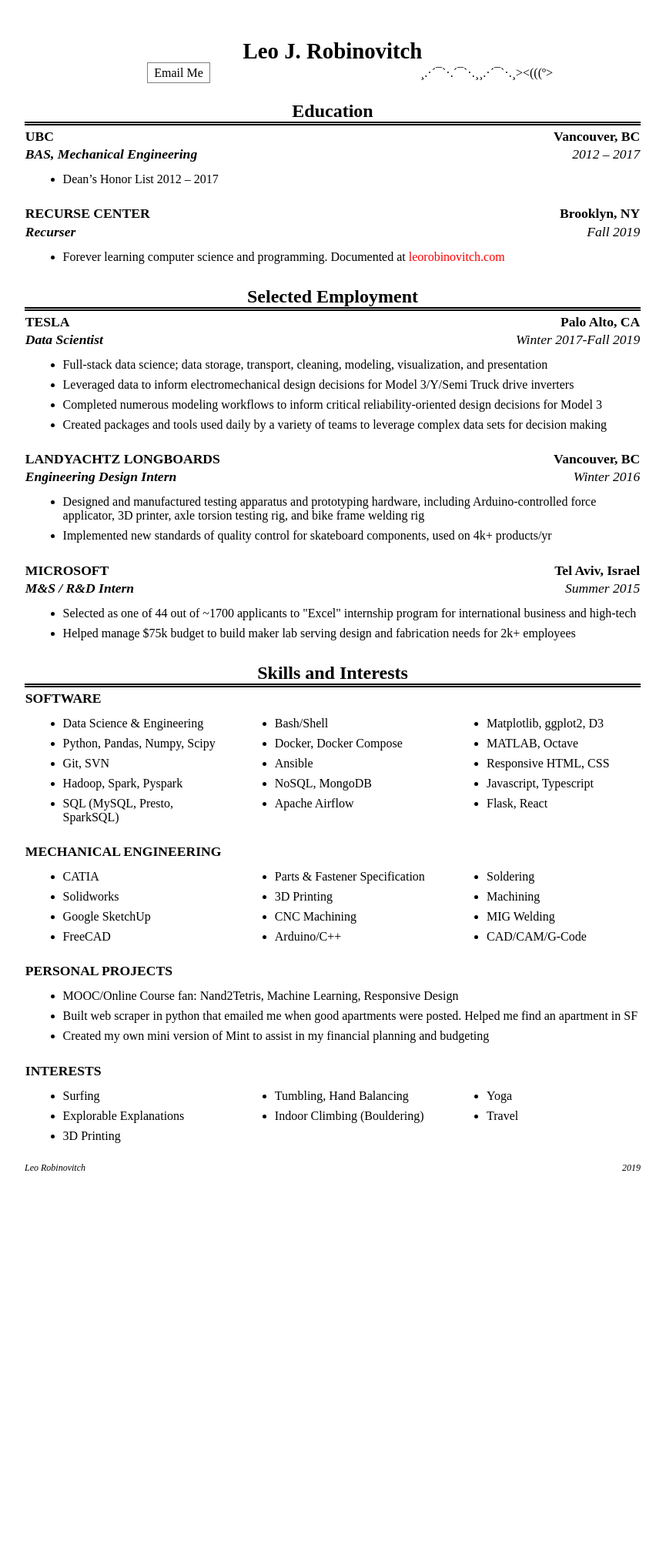
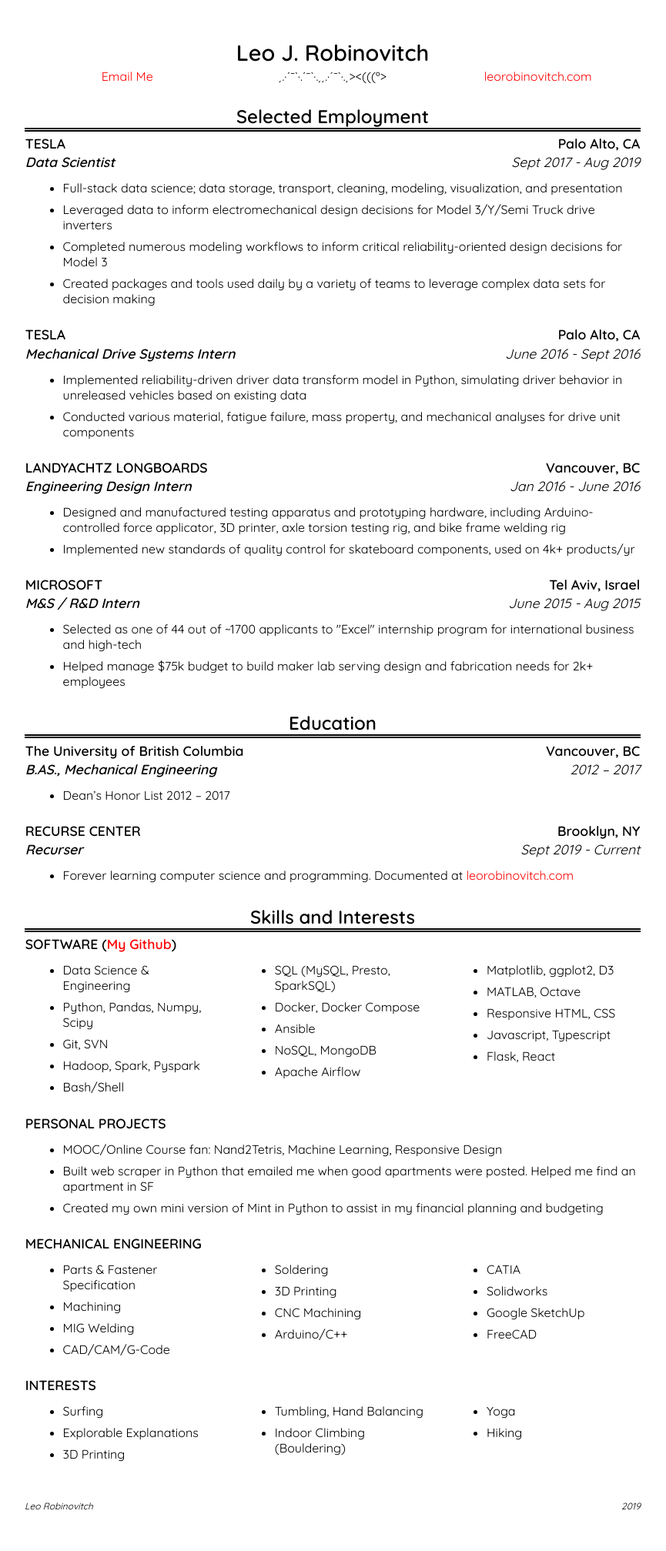
Before and after one commit to robinovitch61/robinovitch61.github.io, a Jekyll site: the page resume.html, which Jekyll copies as it is, in a window 1280 px wide. Shown: the whole page at 77% size, without its empty margins (208-1073 px from the left). Built offline with Jekyll 4.4.1, drawn with Linux system fonts in a browser that asks for light colours; before the commit the page ends 1576 px from its top, so only the background shows below that.

Commit message:
update resume

```diff
--- a/resume.html
+++ b/resume.html
@@ -8,16 +8,13 @@
     <meta name="description" content="Leo Robinovitch">
     <meta name="keywords" content="hire,me,please">
   <link rel="shortcut icon" href="/assets/images/favicon.png" type="image/vnd.microsoft.icon">
+  <link href="https://fonts.googleapis.com/css?family=Quicksand:400,600&display=swap" rel="stylesheet">
   <style type="text/css">
-
-    html {
-      font-size: 16px;
-    }
 
     body {
       margin: 0;
       color: black;
-      font-family: TimesNewRoman,Times New Roman,Times,Baskerville,Georgia,serif;
+      font-family: 'Quicksand', sans-serif;
     }
 
     .container {
@@ -47,7 +44,7 @@
     }
 
     section {
-      margin-top: 1.5625em;
+      margin-bottom: 1.5625em;
     }
 
     a {
@@ -62,7 +59,7 @@
 
     .a-contact {
       padding: 0.25em 0.5em;
-      border: 1px solid grey;
+      /* border: 1px solid grey; */
     }
 
     a:active,
@@ -108,24 +105,35 @@
       overflow-wrap: break-word;
     }
 
-    .ul-container {
+    .doc-subtitle,
+    .ul-container,
+    .item-subtitle,
+    .footer {
       display: flex;
       flex-wrap: wrap;
-      align-items: flex-start;
       justify-content: space-between;
     }
 
+    .ul-container {
+      align-items: flex-start;
+    }
+
     .item-subtitle {
-      display: flex;
-      flex-wrap: wrap;
-      justify-content: space-between;
       margin: 0 0.05em;
+    }
+
+    .footer {
+      margin-bottom: 3.125em;
+    }
+
+    .doc-subtitle {
+      justify-content: space-around;
     }
 
     @media screen and (max-width:800px) {
 
-      .ul-container {
-        flex-direction: column;
+      header {
+        margin-bottom: 0;
       }
 
       .ul-third {
@@ -145,20 +153,23 @@
         margin-top: 0;
       }
 
+      .ul-container,
+      .item-subtitle,
+      .doc-subtitle {
+        flex-direction: column;
+      }
+
       .item-subtitle {
-        flex-direction: column;
         align-items: flex-start;
+      }
+
+      .doc-subtitle {
+        align-items: center;
       }
 
       .p-contact {
         margin: 1em 0;
       }
-    }
-
-    .doc-subtitle {
-      display: flex;
-      flex-wrap: wrap;
-      justify-content: space-around;
     }
 
     .doc-subtitle p {
@@ -177,13 +188,6 @@
       font-weight: normal;
     }
 
-    .footer {
-      display: flex;
-      flex-wrap: wrap;
-      justify-content: space-between;
-      margin-bottom: 3.125em;
-    }
-
     .footer p {
       font-size: 0.75rem;
       font-style: italic;
@@ -196,29 +200,11 @@
       <header>
           <h1><a href="https://leorobinovitch.com">Leo J. Robinovitch</a></h1>
           <div class="doc-subtitle">
-            <p class="p-contact"><a class="a-contact" href="mailto:leorobinovitch@gmail.com">Email Me</a></p>
+            <p class="p-contact"><a class="a-contact a-highlight" href="mailto:leorobinovitch@gmail.com">Email Me</a></p>
             <p>¸.·´¯`·.´¯`·.¸¸.·´¯`·.¸><(((º></p>
+            <p class="p-contact"><a class="a-highlight" href="https://leorobinovitch.com">leorobinovitch.com</a></p>
           </div>
       </header>
-
-      <!-- EDUCATION -->
-      <section>
-        <h2>Education</h2>
-
-        <!-- UBC -->
-        <div class="item-subtitle"><h3>UBC</h3><h3>Vancouver, BC</h3></div>
-        <div class="item-subtitle"><h3 class="role">BAS, Mechanical Engineering</h3><h3 class='date'>2012 – 2017</h3></div>
-        <ul>
-          <li>Dean’s Honor List 2012 – 2017</li>
-        </ul>
-
-        <!-- Recurse -->
-        <div class="item-subtitle"><h3>RECURSE CENTER</h3><h3>Brooklyn, NY</h3></div>
-        <div class="item-subtitle"><h3 class="role">Recurser</h3><h3 class='date'>Fall 2019</h3></div>
-        <ul>
-          <li>Forever learning computer science and programming. Documented at <a class="a-highlight" href="https://leorobinovitch.com">leorobinovitch.com</a></li>
-        </ul>
-      </section>
 
       <!-- SELECTED EMPLOYMENT -->
       <section>
@@ -226,7 +212,7 @@
 
         <!-- Tesla -->
         <div class="item-subtitle"><h3>TESLA</h3><h3>Palo Alto, CA</h3></div>
-        <div class="item-subtitle"><h3 class="role">Data Scientist</h3><h3 class='date'>Winter 2017-Fall 2019</h3></div>
+        <div class="item-subtitle"><h3 class="role">Data Scientist</h3><h3 class='date'>Sept 2017 - Aug 2019</h3></div>
         <ul>
           <li>Full-stack data science; data storage, transport, cleaning, modeling, visualization, and presentation</li>
           <li>Leveraged data to inform electromechanical design decisions for Model 3/Y/Semi Truck drive inverters</li>
@@ -234,9 +220,17 @@
           <li>Created packages and tools used daily by a variety of teams to leverage complex data sets for decision making</li>
         </ul>
 
+        <!-- Tesla Internship -->
+        <div class="item-subtitle"><h3>TESLA</h3><h3>Palo Alto, CA</h3></div>
+        <div class="item-subtitle"><h3 class="role">Mechanical Drive Systems Intern</h3><h3 class='date'>June 2016 - Sept 2016</h3></div>
+        <ul>
+          <li>Implemented reliability-driven driver data transform model in Python, simulating driver behavior in unreleased vehicles based on existing data</li>
+          <li>Conducted various material, fatigue failure, mass property, and mechanical analyses for drive unit components</li>
+        </ul>
+
         <!-- Landyachtz -->
         <div class="item-subtitle"><h3>LANDYACHTZ LONGBOARDS</h3><h3>Vancouver, BC</h3></div>
-        <div class="item-subtitle"><h3 class="role">Engineering Design Intern</h3><h3 class='date'>Winter 2016</h3></div>
+        <div class="item-subtitle"><h3 class="role">Engineering Design Intern</h3><h3 class='date'>Jan 2016 - June 2016</h3></div>
         <ul>
           <li>Designed and manufactured testing apparatus and prototyping hardware, including Arduino-controlled force applicator, 3D printer, axle torsion testing rig, and bike frame welding rig</li>
           <li>Implemented new standards of quality control for skateboard components, used on 4k+ products/yr</li>
@@ -244,30 +238,49 @@
 
         <!-- Microsoft -->
         <div class="item-subtitle"><h3>MICROSOFT</h3><h3>Tel Aviv, Israel</h3></div>
-        <div class="item-subtitle"><h3 class="role">M&S / R&D Intern</h3><h3 class='date'>Summer 2015</h3></div>
+        <div class="item-subtitle"><h3 class="role">M&S / R&D Intern</h3><h3 class='date'>June 2015 - Aug 2015</h3></div>
         <ul>
           <li>Selected as one of 44 out of ~1700 applicants to "Excel" internship program for international business and high-tech</li>
           <li>Helped manage $75k budget to build maker lab serving design and fabrication needs for 2k+ employees</li>
         </ul>
       </section>
 
+      <!-- EDUCATION -->
+      <section>
+          <h2>Education</h2>
+
+          <!-- UBC -->
+          <div class="item-subtitle"><h3>The University of British Columbia</h3><h3>Vancouver, BC</h3></div>
+          <div class="item-subtitle"><h3 class="role">B.AS., Mechanical Engineering</h3><h3 class='date'>2012 – 2017</h3></div>
+          <ul>
+            <li>Dean’s Honor List 2012 – 2017</li>
+          </ul>
+
+          <!-- Recurse -->
+          <div class="item-subtitle"><h3>RECURSE CENTER</h3><h3>Brooklyn, NY</h3></div>
+          <div class="item-subtitle"><h3 class="role">Recurser</h3><h3 class='date'>Sept 2019 - Current</h3></div>
+          <ul>
+            <li>Forever learning computer science and programming. Documented at <a class="a-highlight" href="https://leorobinovitch.com">leorobinovitch.com</a></li>
+          </ul>
+        </section>
+
       <!-- SKILLS AND INTERESTS -->
       <section>
         <h2>Skills and Interests</h2>
 
         <!-- Software -->
-        <div class="item-subtitle"><h3>SOFTWARE</h3></div>
+        <div class="item-subtitle"><h3>SOFTWARE (<a class="a-highlight" href="https://github.com/robinovitch61">My Github</a>)</h3></div>
         <div class="ul-container">
           <ul class="ul-third ul-third-top">
             <li>Data Science & Engineering</li>
             <li>Python, Pandas, Numpy, Scipy</li>
             <li>Git, SVN</li>
             <li>Hadoop, Spark, Pyspark</li>
-            <li>SQL (MySQL, Presto, SparkSQL)</li>
+            <li>Bash/Shell</li>
           </ul>
 
           <ul class="ul-third ul-third-mid">
-            <li>Bash/Shell</li>
+            <li>SQL (MySQL, Presto, SparkSQL)</li>
             <li>Docker, Docker Compose</li>
             <li>Ansible</li>
             <li>NoSQL, MongoDB</li>
@@ -283,9 +296,31 @@
           </ul>
         </div>
 
+        <!-- Personal Projects -->
+        <div class="item-subtitle"><h3>PERSONAL PROJECTS</h3></div>
+        <ul>
+          <li>MOOC/Online Course fan: Nand2Tetris, Machine Learning, Responsive Design</li>
+          <li>Built web scraper in Python that emailed me when good apartments were posted. Helped me find an apartment in SF</li>
+          <li>Created my own mini version of Mint in Python to assist in my financial planning and budgeting</li>
+        </ul>
+
         <!-- Mechanical Engineering -->
         <div class="item-subtitle"><h3>MECHANICAL ENGINEERING</h3></div>
         <div class="ul-container">
+          <ul class="ul-third ul-third-bottom">
+            <li>Parts & Fastener Specification</li>
+            <li>Machining</li>
+            <li>MIG Welding</li>
+            <li>CAD/CAM/G-Code</li>
+          </ul>
+
+          <ul class="ul-third ul-third-mid">
+            <li>Soldering</li>
+            <li>3D Printing</li>
+            <li>CNC Machining</li>
+            <li>Arduino/C++</li>
+          </ul>
+
           <ul class="ul-third ul-third-top">
             <li>CATIA</li>
             <li>Solidworks</li>
@@ -293,28 +328,7 @@
             <li>FreeCAD</li>
           </ul>
 
-          <ul class="ul-third ul-third-mid">
-            <li>Parts & Fastener Specification</li>
-            <li>3D Printing</li>
-            <li>CNC Machining</li>
-            <li>Arduino/C++</li>
-          </ul>
-
-          <ul class="ul-third ul-third-bottom">
-            <li>Soldering</li>
-            <li>Machining</li>
-            <li>MIG Welding</li>
-            <li>CAD/CAM/G-Code</li>
-          </ul>
         </div>
-
-        <!-- Personal Projects -->
-        <div class="item-subtitle"><h3>PERSONAL PROJECTS</h3></div>
-        <ul>
-          <li>MOOC/Online Course fan: Nand2Tetris, Machine Learning, Responsive Design</li>
-          <li>Built web scraper in python that emailed me when good apartments were posted. Helped me find an apartment in SF</li>
-          <li>Created my own mini version of Mint to assist in my financial planning and budgeting</li>
-        </ul>
 
         <!-- Interests -->
         <div class="item-subtitle"><h3>INTERESTS</h3></div>
@@ -332,7 +346,7 @@
 
           <ul class="ul-third ul-third-bottom">
             <li>Yoga</li>
-            <li>Travel</li>
+            <li>Hiking</li>
           </ul>
         </div>
 
```
